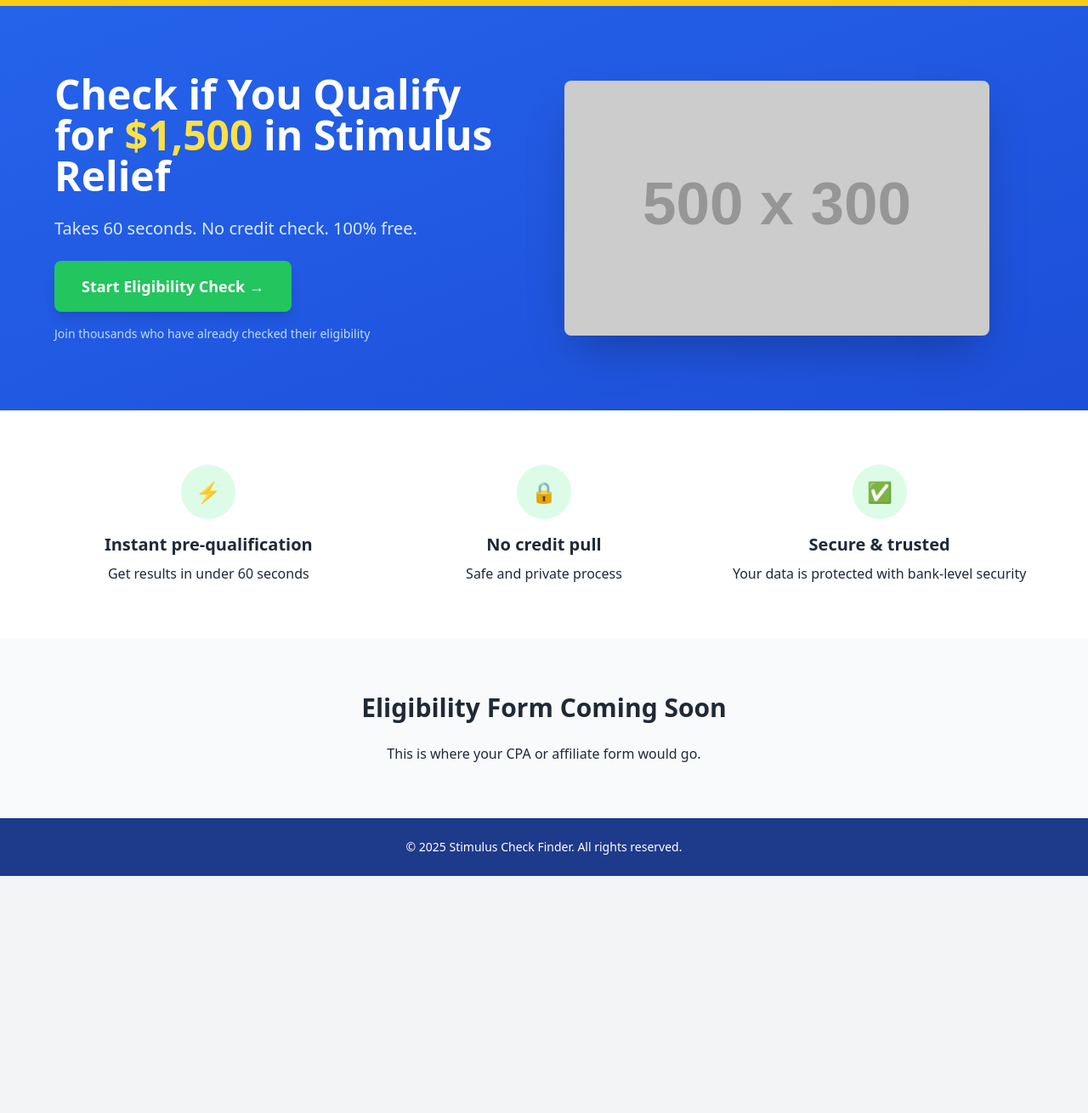
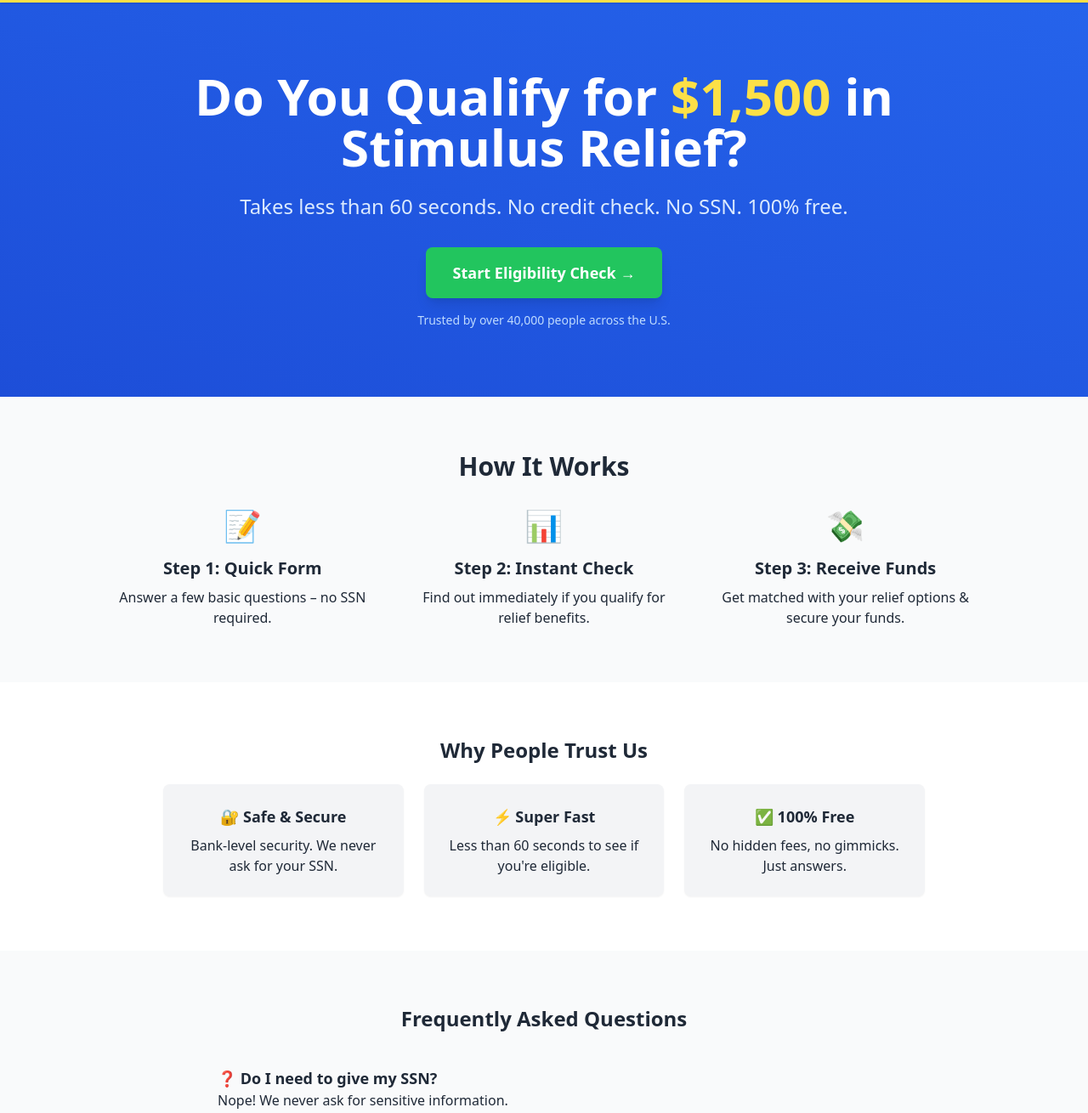
Before and after one commit to raymek17/landing_page, a plain HTML site: page index.html in a window 1280 px wide. Shown: the part 33-1343 px from the top of the page at 85% size. Before the commit the page ends 1064 px from the top, so only its background shows below. Drawn offline with nearby package versions, Linux system fonts and the light colour scheme; placeholder pictures from the web are drawn by us.

Commit message:
index.html

```diff
--- a/index.html
+++ b/index.html
@@ -3,64 +3,104 @@
   <head>
     <meta charset="UTF-8" />
     <meta name="viewport" content="width=device-width, initial-scale=1.0" />
-    <title>Stimulus Check Eligibility</title>
+    <title>Stimulus Relief Checker</title>
     <script src="https://cdn.tailwindcss.com"></script>
+    <meta name="description" content="See if you qualify for up to $1,500 in government stimulus relief. No SSN or credit check required.">
   </head>
-  <body class="bg-gray-100 text-gray-800 font-sans">
+  <body class="bg-white text-gray-800 font-sans">
 
-    <div class="bg-yellow-400 text-black py-2 text-center font-semibold sticky top-0 z-50">
-      ⏳ Only a few spots left for this week’s eligibility check!
+    <!-- Sticky Banner -->
+    <div class="bg-yellow-300 text-center py-2 font-medium text-sm sticky top-0 z-50 shadow">
+      🚨 Only 3 spots left today to check stimulus eligibility – act now!
     </div>
 
-    <section class="bg-gradient-to-br from-blue-600 to-blue-700 text-white py-20 px-4">
-      <div class="max-w-6xl mx-auto grid md:grid-cols-2 gap-12 items-center">
-        <div class="text-center md:text-left">
-          <h1 class="text-4xl md:text-5xl font-bold mb-6">
-            Check if You Qualify for <span class="text-yellow-300">$1,500</span> in Stimulus Relief
+    <!-- Hero Section -->
+    <section class="bg-gradient-to-tr from-blue-700 to-blue-600 text-white px-6 py-20">
+      <div class="max-w-5xl mx-auto text-center">
+        <h1 class="text-4xl md:text-6xl font-bold leading-tight mb-6">
+          Do You Qualify for <span class="text-yellow-300">$1,500</span> in Stimulus Relief?
         </h1>
-          <p class="text-xl mb-6 text-blue-100">
-            Takes 60 seconds. No credit check. 100% free.
+        <p class="text-lg md:text-2xl mb-8 text-blue-100">
+          Takes less than 60 seconds. No credit check. No SSN. 100% free.
         </p>
-          <a href="#eligibility-form" class="inline-block bg-green-500 hover:bg-green-600 text-white font-bold py-4 px-8 text-lg rounded-lg shadow-lg transform hover:scale-105 transition-all duration-200">
+        <a href="#check" class="inline-block bg-green-500 hover:bg-green-600 text-white text-lg font-semibold px-8 py-4 rounded-lg shadow-lg transition-all duration-200">
           Start Eligibility Check →
         </a>
         <p class="mt-4 text-sm text-blue-200">
-            Join thousands who have already checked their eligibility
+          Trusted by over 40,000 people across the U.S.
         </p>
       </div>
-        <div class="hidden md:block">
-          <img src="https://via.placeholder.com/500x300?text=Relief+Image" alt="Relief Help" class="rounded-lg shadow-2xl">
+    </section>
+
+    <!-- How It Works -->
+    <section class="py-16 bg-gray-50 px-4" id="check">
+      <div class="max-w-5xl mx-auto text-center">
+        <h2 class="text-3xl font-bold mb-8">How It Works</h2>
+        <div class="grid md:grid-cols-3 gap-10">
+          <div>
+            <div class="text-4xl mb-4">📝</div>
+            <h3 class="font-semibold text-xl mb-2">Step 1: Quick Form</h3>
+            <p>Answer a few basic questions – no SSN required.</p>
+          </div>
+          <div>
+            <div class="text-4xl mb-4">📊</div>
+            <h3 class="font-semibold text-xl mb-2">Step 2: Instant Check</h3>
+            <p>Find out immediately if you qualify for relief benefits.</p>
+          </div>
+          <div>
+            <div class="text-4xl mb-4">💸</div>
+            <h3 class="font-semibold text-xl mb-2">Step 3: Receive Funds</h3>
+            <p>Get matched with your relief options & secure your funds.</p>
+          </div>
         </div>
       </div>
     </section>
 
-    <section class="py-16 px-4 bg-white">
-      <div class="max-w-6xl mx-auto grid md:grid-cols-3 gap-8 text-center">
-        <div>
-          <div class="w-16 h-16 mx-auto bg-green-100 text-green-600 flex items-center justify-center rounded-full mb-4 text-2xl">⚡</div>
-          <h3 class="text-xl font-semibold mb-2">Instant pre-qualification</h3>
-          <p>Get results in under 60 seconds</p>
+    <!-- Trust Section -->
+    <section class="bg-white py-16 px-4 text-center">
+      <div class="max-w-4xl mx-auto">
+        <h2 class="text-2xl font-bold mb-6">Why People Trust Us</h2>
+        <div class="grid md:grid-cols-3 gap-6">
+          <div class="bg-gray-100 p-6 rounded-lg shadow-sm">
+            <h4 class="font-semibold text-lg mb-2">🔐 Safe & Secure</h4>
+            <p>Bank-level security. We never ask for your SSN.</p>
           </div>
-        <div>
-          <div class="w-16 h-16 mx-auto bg-green-100 text-green-600 flex items-center justify-center rounded-full mb-4 text-2xl">🔒</div>
-          <h3 class="text-xl font-semibold mb-2">No credit pull</h3>
-          <p>Safe and private process</p>
+          <div class="bg-gray-100 p-6 rounded-lg shadow-sm">
+            <h4 class="font-semibold text-lg mb-2">⚡ Super Fast</h4>
+            <p>Less than 60 seconds to see if you're eligible.</p>
           </div>
-        <div>
-          <div class="w-16 h-16 mx-auto bg-green-100 text-green-600 flex items-center justify-center rounded-full mb-4 text-2xl">✅</div>
-          <h3 class="text-xl font-semibold mb-2">Secure & trusted</h3>
-          <p>Your data is protected with bank-level security</p>
+          <div class="bg-gray-100 p-6 rounded-lg shadow-sm">
+            <h4 class="font-semibold text-lg mb-2">✅ 100% Free</h4>
+            <p>No hidden fees, no gimmicks. Just answers.</p>
+          </div>
         </div>
       </div>
     </section>
 
-    <section id="eligibility-form" class="py-16 px-4 bg-gray-50 text-center">
-      <h2 class="text-3xl font-bold mb-6">Eligibility Form Coming Soon</h2>
-      <p>This is where your CPA or affiliate form would go.</p>
+    <!-- FAQ Section -->
+    <section class="bg-gray-50 py-16 px-4" id="faq">
+      <div class="max-w-3xl mx-auto">
+        <h2 class="text-2xl font-bold text-center mb-10">Frequently Asked Questions</h2>
+        <div class="space-y-6">
+          <div>
+            <h3 class="font-semibold text-lg">❓ Do I need to give my SSN?</h3>
+            <p>Nope! We never ask for sensitive information.</p>
+          </div>
+          <div>
+            <h3 class="font-semibold text-lg">❓ How fast can I know if I qualify?</h3>
+            <p>Usually under 60 seconds. It’s that fast.</p>
+          </div>
+          <div>
+            <h3 class="font-semibold text-lg">❓ What if I don’t qualify?</h3>
+            <p>You’ll still see resources and programs available to you.</p>
+          </div>
+        </div>
+      </div>
     </section>
 
+    <!-- Footer -->
     <footer class="bg-blue-900 text-white py-6 text-center text-sm">
-      &copy; 2025 Stimulus Check Finder. All rights reserved.
+      &copy; 2025 Stimulus Check Finder. No government affiliation. Privacy respected.
     </footer>
 
   </body>
```
Lines whose indentation alone changed are shown as unchanged.
